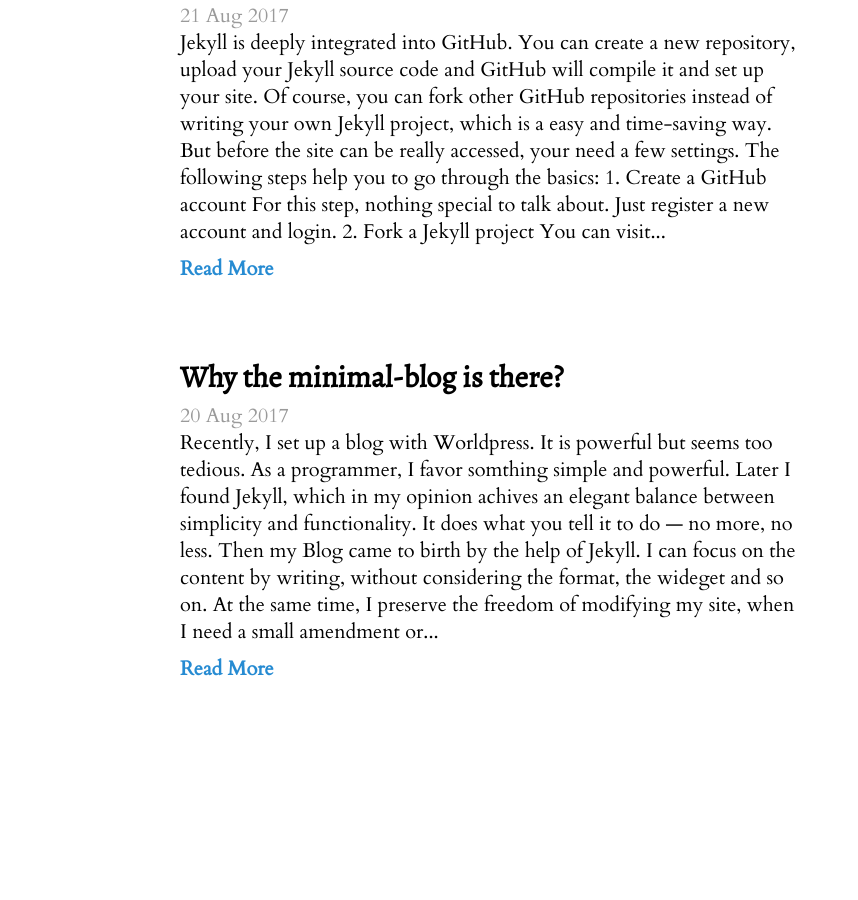
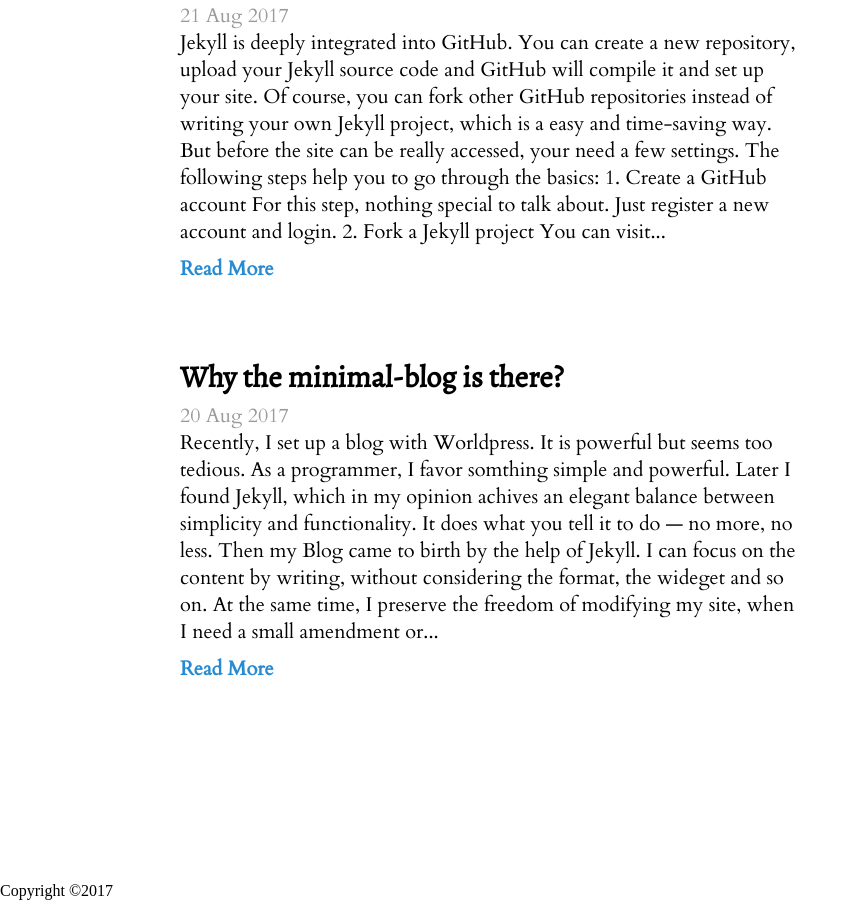
Before and after one commit to h3LLsins/h3LLsins.github.io, a Jekyll site: the page built from index.html, in a window 1280 px wide and 900 px high, scrolled down 628 px. Shown: the whole window, without its empty margins (0-858 px from the left). Built offline with Jekyll 4.4.1, drawn with Linux system fonts in a browser that asks for light colours; some web fonts are replaced; the list of posts is cut into pages by our own code.

Commit message:
Update some files

```diff
--- a/_layouts/default.html
+++ b/_layouts/default.html
@@ -12,5 +12,6 @@
 			{% include sidebar.html %}
 
 		</div>
+		{% include page-footer.html %}
 	</body>
 </html>
```
